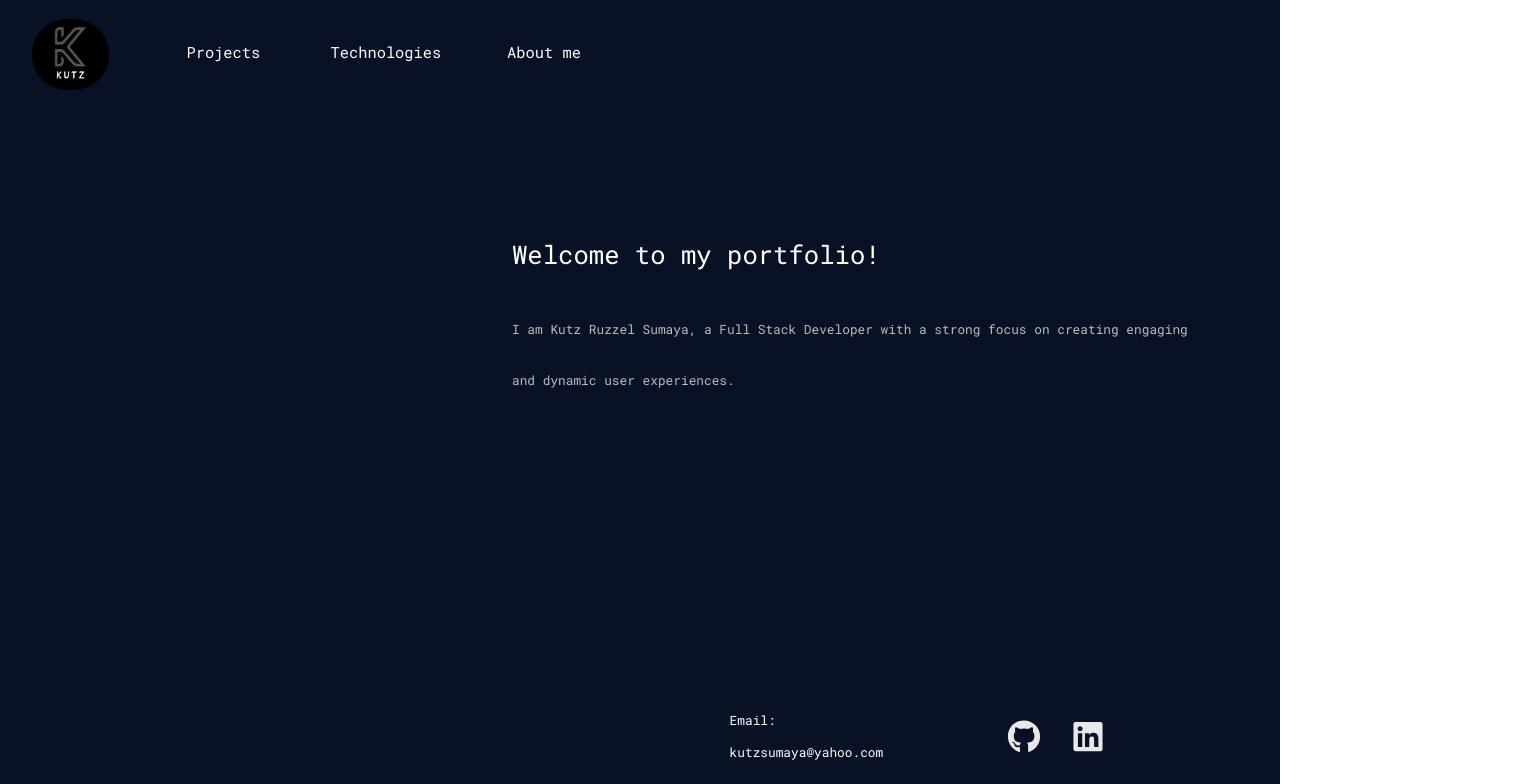
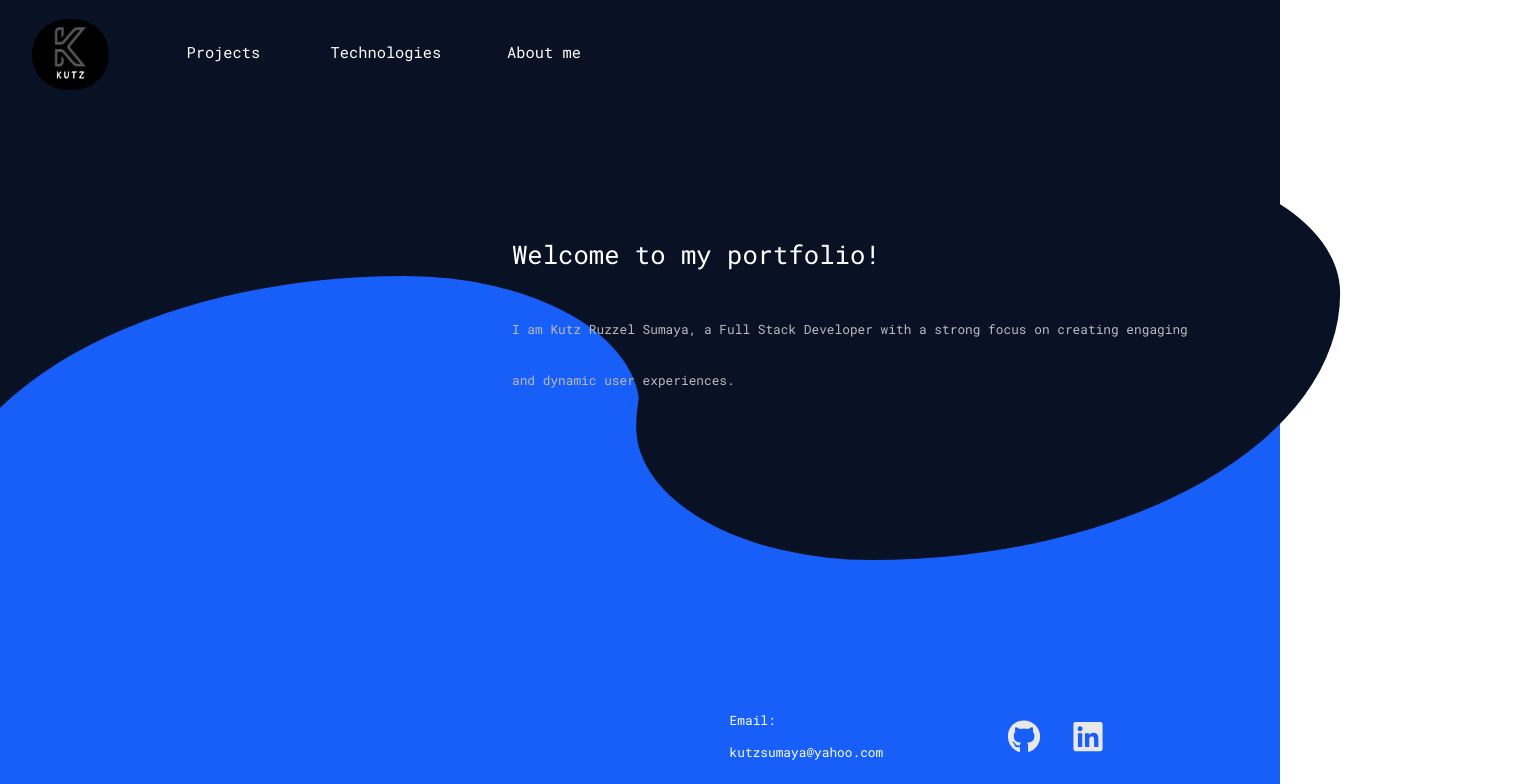
Before and after one commit to kutzruzzel/Portfolio, a React (Create React App) app: page / in a window 1280 px wide. Shown: the top 784 px of the page, 1536 px wide, since content can reach past the window. Built offline with nearby package versions, Linux system fonts and the light colour scheme.

Commit message:
added curve

```diff
--- a/src/App.css
+++ b/src/App.css
@@ -6,14 +6,51 @@
   height: 100vh;
   background: #091124;
   mix-blend-mode: normal;
+
 }
 
 * {
   margin: 0;
   padding: 0;
   font-family: 'Roboto Mono', monospace;
+  box-sizing: border-box;
+}
 
-  box-sizing: border-box;
+section{
+padding: 100px 20vw;
+min-height: 51%;
+}
+
+.darker{
+  background:#185ef9;
+}
+
+.curve{
+  position: absolute;
+  height: 50%;
+  width: 100%;
+  bottom: 0;
+}
+
+.curve::before{
+  content: '';
+  display: block;
+  position:absolute;
+  border-radius: 100% 50%;
+  width: 55%;
+  height: 100%;
+  background-color: #185ef9;
+  transform: translate(-45.5%, -31%);
+}
+.curve::after{
+  content: '';
+  display: block;
+  position:absolute;
+  border-radius: 100% 50%;
+  width: 55%;
+  height: 100%;
+  background-color: #091124;
+  transform: translate(54%, -60%);
 }
 
 .p1 {
@@ -52,6 +89,7 @@
   color: #BCBCBC;
   transition: transform 2s;
   cursor:default;
+
 }
 .p2:hover{
   transform: translateY(-10px);
--- a/src/App.js
+++ b/src/App.js
@@ -8,13 +8,18 @@ function App() {
   return (
     <div className="App">
       <Navbar/>
-        <div className='intro'>
-       <p className='p1'>Welcome to my portfolio!</p>
-       <p className='p2'>I am Kutz Ruzzel Sumaya, a Full Stack Developer with a strong focus on creating engaging and dynamic user experiences.</p>
-       </div>
+      <section className='intro'>
 
+
+
+
+       <div className='curve'></div>
+        <p className='p1'>Welcome to my portfolio!</p>
+        <p className='p2'>I am Kutz Ruzzel Sumaya, a Full Stack Developer with a strong focus on creating engaging and dynamic user experiences.</p>
+       </section>
+
+       <section className='darker'>
        <div className='footer'>
-
        <p className='p4'>Email: kutzsumaya@yahoo.com </p>
        <Link to="https://github.com/Kutz-S" >
        <div>
@@ -28,8 +33,9 @@ function App() {
        </Link>
        </div>
 
+       </section>
+    </div>
 
-    </div>
   );
 }
 
```
